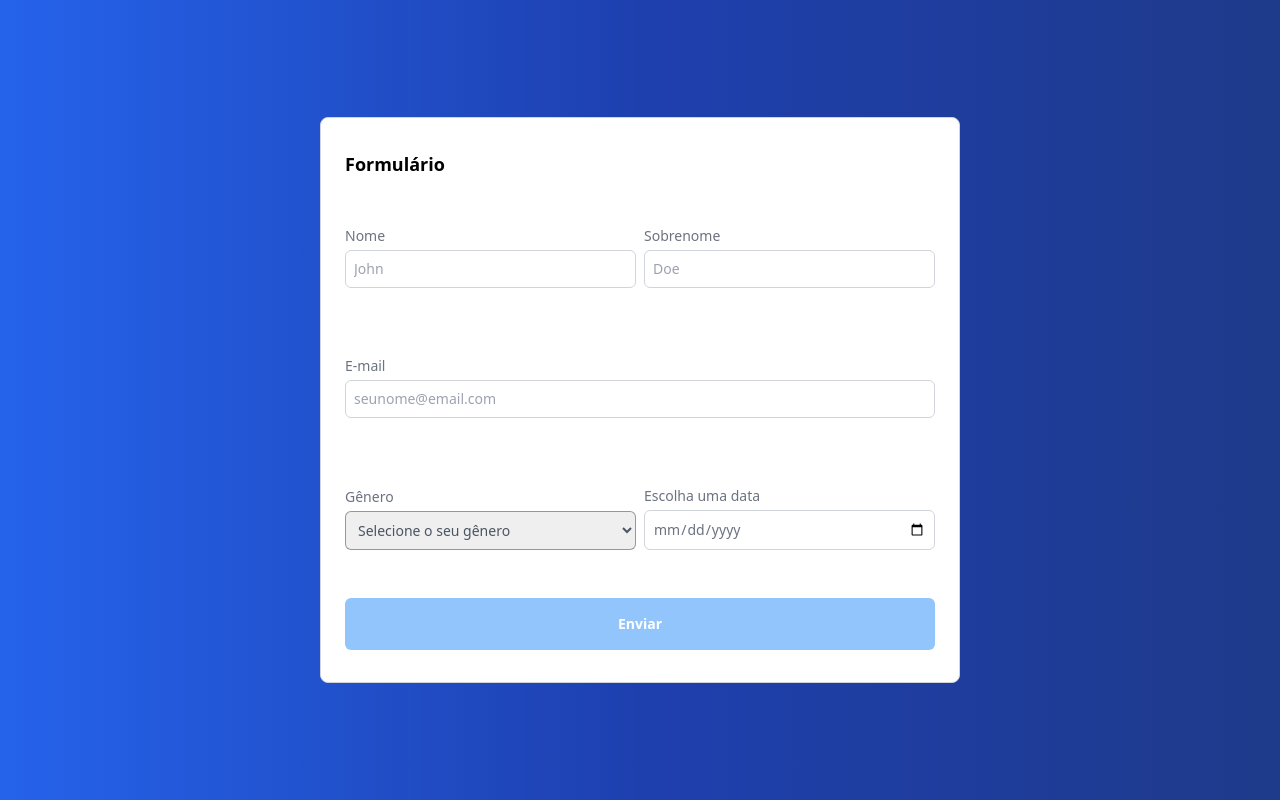
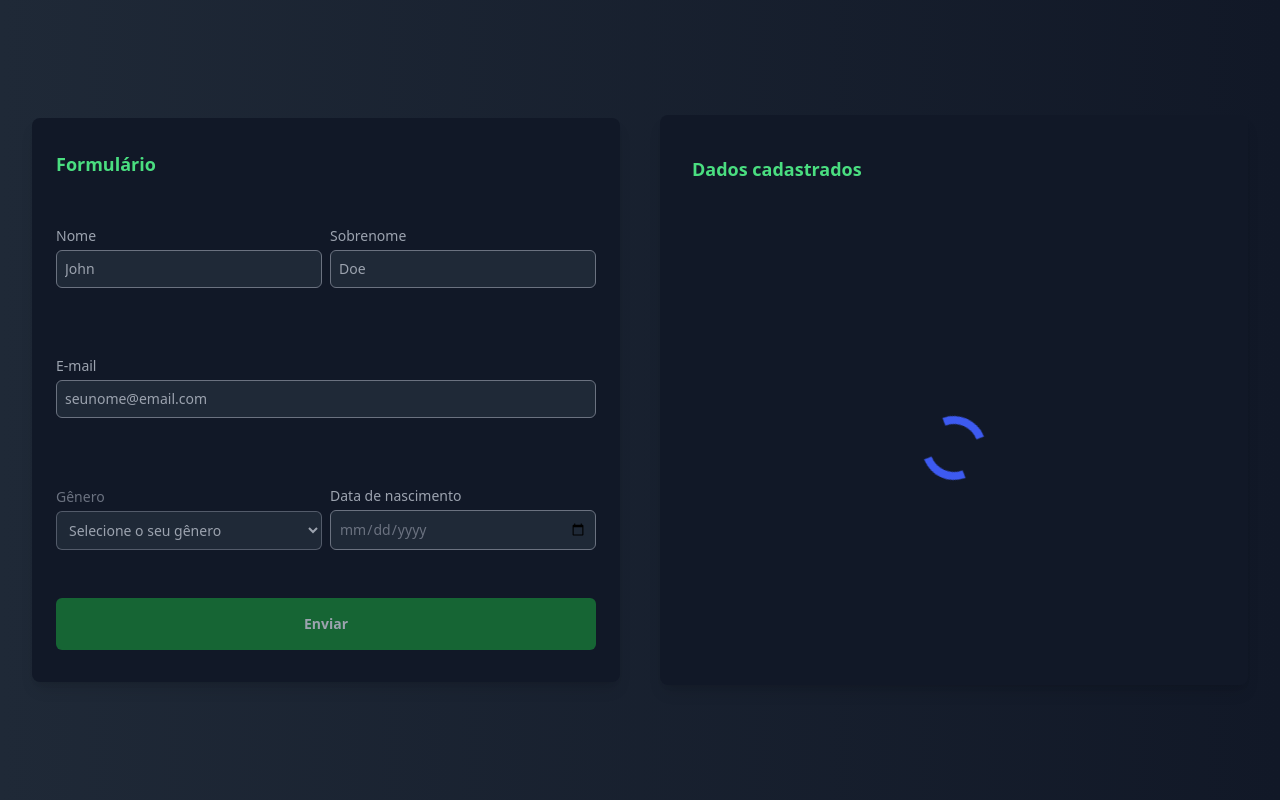
Before and after one commit to edusantsouza/formulario-nextjs, a Next.js app: page / in a window 1280 px wide. Built offline with nearby package versions, Linux system fonts and the light colour scheme.

Commit message:
added register area

```diff
--- a/src/pages/FormComponents/FormStatus.js
+++ b/src/pages/FormComponents/FormStatus.js
@@ -6,7 +6,7 @@ const FormStatus = ({ status = "success", setGoBack, goBack }) => {
       <div
         className={`flex flex-col items-center justify-center gap-4 form-notice`}
       >
-        <span className="text-lg font-semibold text-gray-900">
+        <span className="text-lg font-semibold text-gray-300 ">
           Formulário enviado com sucesso!
         </span>
         <svg
@@ -42,7 +42,7 @@ const FormStatus = ({ status = "success", setGoBack, goBack }) => {
       <div
         className={`flex flex-col items-center justify-center gap-4 form-notice`}
       >
-        <span className="text-lg font-semibold text-gray-900">
+        <span className="text-lg font-semibold text-gray-300">
           As informações foram deletadas com sucesso!
         </span>
         <svg
--- a/src/pages/FormComponents/InputButton.js
+++ b/src/pages/FormComponents/InputButton.js
@@ -4,9 +4,9 @@ const InputButton = ({
   disabled = false,
   width = "w-24",
   display = "flex",
-  bgColor = "bg-blue-500",
-  bgDisabled = "bg-blue-300",
-  bgHover = "hover:bg-blue-600",
+  bgDisabled = "bg-green-800",
+  bgColor = "bg-green-700",
+  bgHover = "hover:bg-green-600",
   setContent,
   content,
   name,
@@ -20,9 +20,11 @@ const InputButton = ({
       type={type}
       value={value}
       disabled={disabled}
-      className={`${display} justify-center px-8
-      py-4 max-sm:px-4 max-sm:py-2 rounded-md text-white ${width}
-      font-semibold ${!disabled && bgHover} text-sm
+      className={`${display}  justify-center px-8
+      py-4 max-sm:px-4 max-sm:py-2 rounded-md ${width}
+      font-semibold ${
+        !disabled ? `${bgHover} text-gray-200` : `text-gray-400`
+      } text-sm
     ${!disabled ? `${bgColor} cursor-pointer` : bgDisabled} `}
       onClick={name === "return" ? handleClick : null}
     />
--- a/src/pages/FormComponents/InputField.js
+++ b/src/pages/FormComponents/InputField.js
@@ -13,7 +13,7 @@ const InputField = ({
   content,
   reset,
 }) => {
-  const [border, setBorder] = useState("border-gray-300");
+  const [border, setBorder] = useState("border-gray-700");
   const [message, setMessage] = useState("* Esse campo deve ser preenchido");
   const [visibility, setVisibility] = useState("invisible");
 
@@ -36,10 +36,10 @@ const InputField = ({
         setVisibility("visible");
       } else {
         setVisibility("invisible");
-        setBorder("border-green-500");
+        setBorder("border-green-300");
       }
     } else {
-      setBorder("border-red-500");
+      setBorder("border-red-400");
       setVisibility("visible");
     }
   };
@@ -48,15 +48,15 @@ const InputField = ({
     /* Reseta as cores das bordas */
   }
   useEffect(() => {
-    setBorder("border-gray-300");
+    setBorder("border-gray-500");
   }, [reset]);
 
   return (
     <div className={` ${display} flex-col gap-1 ${width}`}>
-      <label className="text-sm text-gray-500">{label}</label>
+      <label className="text-sm text-gray-400">{label}</label>
       <input
         type={type}
-        className={`focus:outline-none focus:ring-2 focus:ring-blue-600
+        className={`bg-gray-800  text-gray-100 focus:outline-none focus:ring-2 focus:ring-blue-600
            focus:border-transparent border text-sm rounded-md
             ${!disabled && "hover:border-blue-800"} ${
           type.toLowerCase() === "date" ? "text-gray-500" : null
--- /dev/null
+++ b/src/pages/FormComponents/RegisteredItem.js
@@ -0,0 +1,63 @@
+import { useEffect, useState } from "react";
+
+const RegisteredItem = () => {
+  const [storageItems, setStorageItems] = useState("");
+  useEffect(() => {
+    if (typeof window !== "undefined") {
+      setStorageItems(JSON.parse(localStorage.getItem("registeredItems")));
+    }
+  }, []);
+
+  return storageItems ? (
+    storageItems.map((item, index) => {
+      return (
+        <li
+          key={index}
+          className="flex w-full max-sm:flex-col gap-2 max-sm:gap-4 justify-between border rounded-md border-gray-800 p-4 "
+        >
+          <div className="info flex w-5/6 items-start gap-4 max-sm:gap-2 max-sm:flex-col">
+            <div className="flex flex-col w-1/2 gap-2">
+              <p className="text-xs w-full text-gray-300">
+                <span className="font-medium text-green-300">Nome:</span>{" "}
+                {item.name}
+              </p>
+
+              <p className="text-xs w-full text-gray-300">
+                <span className="font-medium text-green-300">Sobrenome:</span>{" "}
+                {item.surname}
+              </p>
+
+              <p className="text-xs w-full text-gray-300">
+                <span className="font-medium text-green-300">E-mail:</span>{" "}
+                {item.email}
+              </p>
+            </div>
+
+            <div className="flex flex-col w-full max-w-max gap-2">
+              <p className="text-xs w-full text-gray-300">
+                <span className="font-medium text-green-300">Gênero:</span>{" "}
+                {item.selecItem}
+              </p>
+
+              <p className="text-xs w-full text-gray-300">
+                <span className="font-medium text-green-300">Nascimento:</span>{" "}
+                {item.date}
+              </p>
+            </div>
+          </div>
+          <div className="actions font-medium items-center justify-center flex w-1/6 max-sm:w-full max-sm:w-full max-sm:bg-red-800 max-sm:rounded-sm max-sm:text-white">
+            <button className="text-white p-2 bg-red-800 text-xs rounded-sm">
+              Excluir
+            </button>
+          </div>
+        </li>
+      );
+    })
+  ) : (
+    <div className={`flex items-center justify-center w-full min-h-450`}>
+      <div className={"spinner "}></div>
+    </div>
+  );
+};
+
+export default RegisteredItem;
--- a/src/pages/FormComponents/SelectField.js
+++ b/src/pages/FormComponents/SelectField.js
@@ -17,7 +17,7 @@ const SelectField = ({
   const handleChange = (event) => {
     setContent(event.target.value);
     if (event.target.value.trim() !== "") {
-      setBorder("#22c55e");
+      setBorder("#86efac");
     } else {
       setBorder("#ef4444");
     }
@@ -33,7 +33,7 @@ const SelectField = ({
       <select
         value={content}
         onChange={handleChange}
-        className={`p-2 text-gray-600 ${border} text-sm
+        className={`p-2 text-gray-400 ${border} bg-gray-800 text-sm
         rounded-md focus:outline-none focus:ring-2 focus:ring-blue-600
         focus:border-transparent`}
         style={{ border: `1px solid ${border}` }}
--- /dev/null
+++ b/src/pages/RegisterArea.js
@@ -0,0 +1,23 @@
+import RegisteredItem from "./FormComponents/RegisteredItem";
+
+const RegisterArea = ({ title }) => {
+  return (
+    <div
+      className="register flex-col px-6 py-8 m-4 bg-gray-900 rounded-lg
+  gap-12 items-start w-full overflow-y-scroll overflow-x-hidden max-h-600 shadow-lg"
+    >
+      <h2
+        className="font-semibold bg-gray-900 text-green-400 text-lg max-w-auto w-full
+      p-2"
+      >
+        {title}
+      </h2>
+
+      <ul className="flex flex-col gap-4 pt-8">
+        <RegisteredItem />
+      </ul>
+    </div>
+  );
+};
+
+export default RegisterArea;
--- a/src/pages/ResponsiveForm.js
+++ b/src/pages/ResponsiveForm.js
@@ -4,7 +4,7 @@ import InputField from "./FormComponents/InputField";
 import SelectField from "./FormComponents/SelectField";
 import FormStatus from "./FormComponents/FormStatus";
 
-const ResponsiveForm = ({ maxWidth, width }) => {
+const ResponsiveForm = ({ width, setDataLocal }) => {
   {
     /* Estados de controle para o Layout */
   }
@@ -23,7 +23,15 @@ const ResponsiveForm = ({ maxWidth, width }) => {
   const [email, setEmail] = useState("");
   const [itemSelect, setItemSelect] = useState("");
   const [date, setDate] = useState("");
-
+  const [formInputValues, setFormInputValues] = useState("");
+  const [storageItems, setStorageItems] = useState(() => {
+    if (typeof window !== "undefined") {
+      const savedTodos = localStorage.getItem("registeredItems");
+      return savedTodos ? JSON.parse(savedTodos) : [];
+    } else {
+      return [];
+    }
+  });
   {
     /* Ação básica do Form */
   }
@@ -33,6 +41,7 @@ const ResponsiveForm = ({ maxWidth, width }) => {
     setModalState("flex");
     setSpinner(true);
     setMsgSend(false);
+    setStorageItems([...storageItems, formInputValues]);
   };
 
   {
@@ -52,6 +61,13 @@ const ResponsiveForm = ({ maxWidth, width }) => {
       email.includes("@")
     ) {
       setButtonState(false);
+      setFormInputValues({
+        name: name,
+        surname: surname,
+        email: email,
+        itemSelect: itemSelect,
+        date: date,
+      });
     } else {
       setButtonState(true);
     }
@@ -82,6 +98,11 @@ const ResponsiveForm = ({ maxWidth, width }) => {
     setDate("");
   }, [goBack]);
 
+  useEffect(() => {
+    if (name && surname && itemSelect && date && email)
+      localStorage.setItem("registeredItems", JSON.stringify(storageItems));
+  }, [onFormSubmit]);
+
   {
     /* Array passada via prop para o componente de SelectField  */
   }
@@ -96,12 +117,14 @@ const ResponsiveForm = ({ maxWidth, width }) => {
     <form
       action=""
       onSubmit={onFormSubmit}
-      className={`relative flex flex-col px-6 py-8 m-4 bg-white rounded-lg
-       gap-12 border border-gray-300 items-start ${
-         modalState === "flex" ? "min-h-full h-96" : null
-       }  ${maxWidth} ${width}`}
+      className={`relative flex flex-col px-6 py-8 m-4 bg-gray-900 rounded-lg
+       gap-12 items-start shadow-lg ${
+         modalState === "flex" ? "min-h-600" : null
+       }  ${width}`}
     >
-      <p className={`${displayState} font-semibold text-lg`}>Formulário</p>
+      <p className={`${displayState} font-semibold text-lg text-green-400`}>
+        Formulário
+      </p>
 
       <div className="flex gap-2 w-full max-sm:flex-col">
         <InputField
@@ -151,7 +174,7 @@ const ResponsiveForm = ({ maxWidth, width }) => {
         />
 
         <InputField
-          label="Escolha uma data"
+          label="Data de nascimento"
           name="data"
           type="date"
           width="w-1/2 max-sm:w-full"
--- a/src/pages/_document.js
+++ b/src/pages/_document.js
@@ -3,11 +3,11 @@ import { Html, Head, Main, NextScript } from "next/document";
 export default function Document() {
   return (
     <Html
-      className="grid place-items-center h-full bg-gradient-to-r from-blue-600 via-blue-800 to-blue-900"
+      className="grid place-items-center h-full bg-gradient-to-r from-gray-800 to-gray-900"
       lang="pt"
     >
       <Head />
-      <body className="bg-transparent grid place-items-center max-w-screen-md w-full">
+      <body className="bg-transparent flex max-w-screen-xl w-full">
         <Main className="bg-transparent" />
         <NextScript className="bg-transparent" />
       </body>
--- a/src/pages/index.js
+++ b/src/pages/index.js
@@ -1,11 +1,18 @@
-import Image from "next/image";
 import { Inter } from "next/font/google";
+import { useState } from "react";
 import ResponsiveForm from "./ResponsiveForm";
+import RegisterArea from "./RegisterArea";
 
 const inter = Inter({ subsets: ["latin"] });
 
 const Home = () => {
-  return <ResponsiveForm maxWidth="max-w-screen-sm" width="w-full" />;
+  const [dataLocal, setDataLocal] = useState([]);
+  return (
+    <div className="flex items-center gap-2 max-lg:flex-col  max-w-screen-xl w-full ">
+      <ResponsiveForm width="w-full" setDataLocal={setDataLocal} />
+      <RegisterArea title="Dados cadastrados" dataLocal={dataLocal} />
+    </div>
+  );
 };
 
 export default Home;
--- a/src/styles/globals.css
+++ b/src/styles/globals.css
@@ -30,3 +30,17 @@
     text-wrap: balance;
   }
 }
+
+.register::-webkit-scrollbar {
+  background-color: #222b3f;
+
+}
+
+.register::-webkit-scrollbar-thumb {
+  background-color: #222b3f;
+}
+
+.register::-webkit-scrollbar-track {
+  background-color: #464d5c;
+
+}
--- a/tailwind.config.js
+++ b/tailwind.config.js
@@ -15,6 +15,14 @@ module.exports = {
       spacing: {
         100: "600px",
       },
+      maxHeight: {
+        600: "570px",
+      },
+      minHeight: {
+        600: "570px",
+        450: "450px",
+        350: "350px",
+      },
     },
   },
   plugins: [],
```
Also changed, not shown: 1 other file (tests, documents, lock files or other folders).
